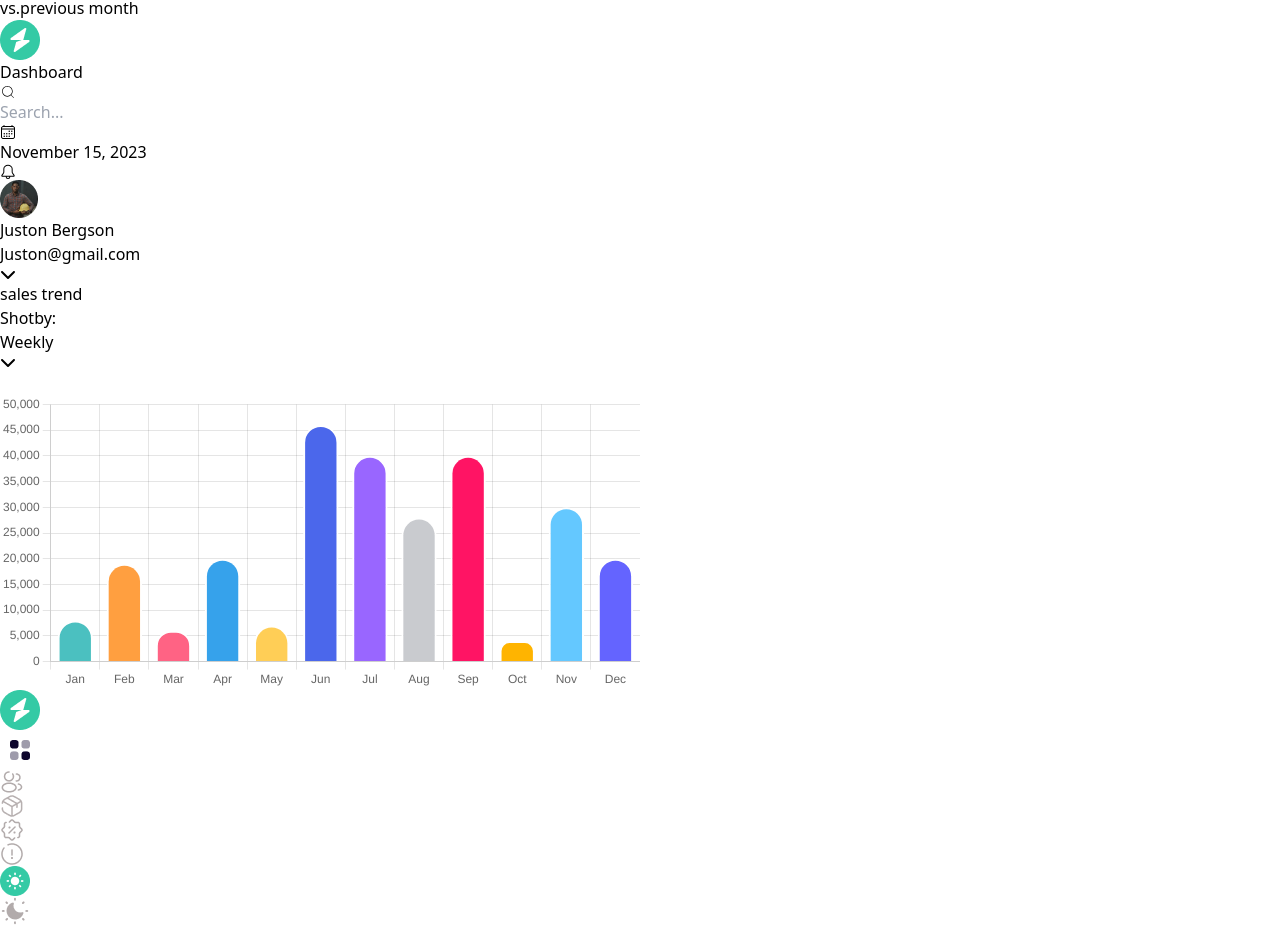
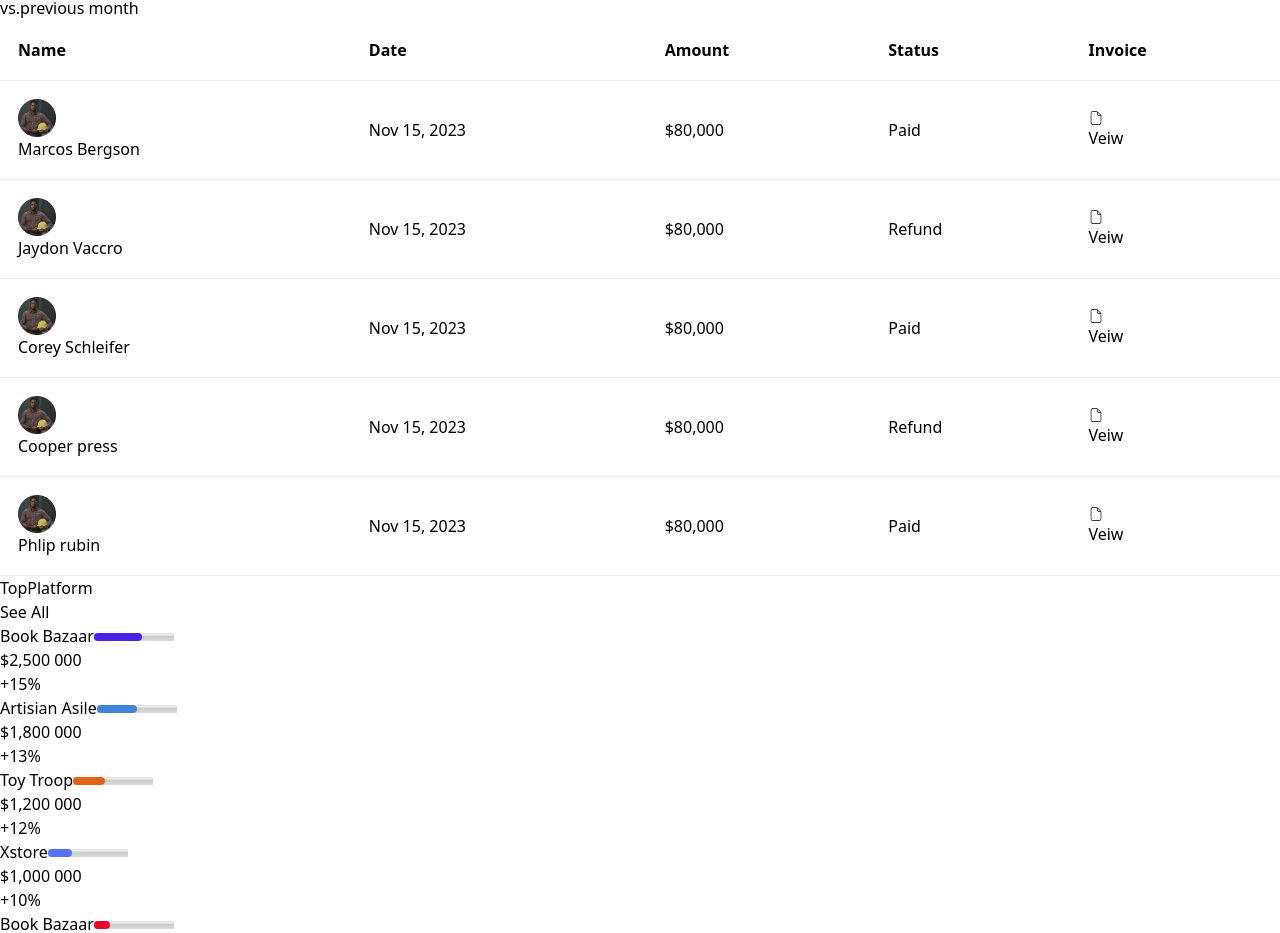
Before and after one commit to au-lex/Analytic-Dashboard, a React (Vite) app: page / in a window 1280 px wide. Shown: the part 3470-4403 px from the top of the page. Built offline with nearby package versions, Linux system fonts and the light colour scheme.

Commit message:
still responsive

```diff
--- a/src/App.css
+++ b/src/App.css
@@ -1,7 +1,8 @@
 table {
-    font-family: arial, sans-serif;
+
     border-collapse: collapse;
     width: 100%;
+
   }
 
   td, th {
--- a/src/Component/Header.jsx
+++ b/src/Component/Header.jsx
@@ -114,7 +114,7 @@ const Header = ({ chartData }) => {
         </div>
 
         <div className="sales flex flex-wrap rounded-[10px] items-center  pt-[2rem]  lg:w-[50%] w-full lg:h-[50vh]">
-    <div className="total-order lg:w-[47%] w-[45%] border shadow-sm h-[25vh] m-2 rounded-[10px]">
+    <div className="total-order lg:w-[47%] w-[45%] border shadow-sm h-[28vh] m-2 rounded-[10px]">
 
     <div className="no w-[100%] flex justify-between px-[1rem] pt-3   h-[3rem]  rounded-full  py-2">
     <div className=" w-[2rem] h-[2rem]
@@ -131,8 +131,8 @@ const Header = ({ chartData }) => {
  <h2 className='font-semibold text-[25px]'>350</h2>
  </section>
 
-        <section className="desc flex space-x-4 justify-betwee px-[1rem] pt-4">
-        <span className='flex px-2 space-x-2 bg-green-200   rounded-full '>
+        <section className="desc flex space-x-4 justify-betwee px-[1rem] pt-2">
+        <span className=' px-2 space-x-1 bg-green-200 h-[3rem] w-[3rem] rounded-full '>
 
     <div className="pt-2  w-[100%] rounded-full">
 
@@ -147,7 +147,7 @@ const Header = ({ chartData }) => {
 </section>
     </div>
 
-    <div className="total-order lg:w-[47%]  w-[45%] border shadow-sm h-[25vh] m-2 rounded-[10px]">
+    <div className="total-order lg:w-[47%]  w-[45%] border shadow-sm h-[28vh] m-2 rounded-[10px]">
 
 <div className="no w-[100%] flex justify-between px-[1rem] pt-3   h-[3rem]  rounded-full  py-2">
 <div className=" w-[2rem] h-[2rem]
@@ -165,8 +165,8 @@ const Header = ({ chartData }) => {
 <h2 className='font-semibold text-[25px]'>270</h2>
 </section>
 
-    <section className="desc flex space-x-4 justify-betwee px-[1rem] pt-4">
-    <span className='flex px-2 space-x-2 bg-red-200   rounded-full '>
+    <section className="desc flex space-x-4 justify-betwee px-[1rem] pt-2">
+    <span className=' px-2 space-x-2 bg-red-200  h-[3rem] w-[3rem]  rounded-full '>
 
 <div className="pt-2  w-[100%] rounded-full">
 
@@ -181,7 +181,7 @@ const Header = ({ chartData }) => {
 </section>
 </div>
 
-<div className="total-order lg:w-[47%]  w-[45%] border shadow-sm h-[25vh] m-2 rounded-[10px]">
+<div className="total-order lg:w-[47%]  w-[45%] border shadow-sm h-[28vh] m-2 rounded-[10px]">
 
 <div className="no w-[100%] flex justify-between px-[1rem] pt-3   h-[3rem]  rounded-full  py-2">
 <div className=" w-[2rem] h-[2rem]
@@ -198,8 +198,8 @@ const Header = ({ chartData }) => {
 <h2 className='font-semibold text-[25px]'>1,567</h2>
 </section>
 
-    <section className="desc flex space-x-4 justify-betwee px-[1rem] pt-4">
-    <span className='flex px-2 space-x-2 bg-red-200   rounded-full '>
+    <section className="desc flex space-x-4 justify-betwee px-[1rem] pt-2">
+    <span className=' px-2 space-x-2 bg-red-200  h-[3rem] w-[3rem]  rounded-full '>
 
 <div className="pt-2  w-[100%] rounded-full">
 
@@ -214,7 +214,7 @@ const Header = ({ chartData }) => {
 </section>
 </div>
 
-<div className="total-order lg:w-[47%]  w-[45%] border shadow-sm h-[25vh] m-2 rounded-[10px]">
+<div className="total-order lg:w-[47%]  w-[45%] border shadow-sm h-[28vh] m-2 rounded-[10px]">
 
     <div className="no w-[100%] flex justify-between px-[1rem] pt-3   h-[3rem]  rounded-full  py-2">
     <div className=" w-[2rem] h-[2rem]
@@ -232,16 +232,16 @@ const Header = ({ chartData }) => {
  </section>
 
         <section className="desc flex space-x-4 justify-betwee px-[1rem] pt-4">
-        <span className='flex px-2 space-x-2 bg-green-200   rounded-full '>
+        <span className=' px-2 space-x-1 bg-green-200 h-[3rem] w-[3rem] rounded-full '>
 
-    <div className="pt-2  w-[100%] rounded-full">
+   <div className="pt-2  w-[100%] rounded-full">
 
-      <img src={group} alt="" />
+     <img src={group} alt="" />
 
 
-        </div>
-        <h2 className='text-[12px] text-green-800 '>23.5%</h2>
-  </span>
+       </div>
+       <h2 className='text-[12px] text-green-800 '>23.5%</h2>
+ </span>
   <h1 className='capitalize text-[15px]  '>vs.previous month</h1>
 
 </section>
@@ -249,6 +249,219 @@ const Header = ({ chartData }) => {
 
 </div>
 
+  <div className=''>
+
+  <div className="user px-[1rem]">
+
+
+  <div class="overflow-x-auto  mt-[2rem]">
+  <table className = 'min-w-full'>
+  <tr>
+    <th className='text-slate-700  text-[15px]  font-light'>Name</th>
+    <th className='text-slate-700 text-[15px]   font-light' >Date</th>
+    <th className='text-slate-700 text-[15px]  font-light'>Amount</th>
+    <th className='text-slate-700 text-[15px]   font-light'>Status</th>
+    <th className='text-slate-700  text-[15px] font-light'>Invoice</th>
+  </tr>
+  <tr>
+    <td className='flex space-x-2'>
+    <span className='w-[40px] h-[40px]'><img className='w-full' src={profile} alt="" /></span>
+      <h1 className='   font-semibold text-slate-800 text-[15px]'>  Marcos Bergson</h1>
+    </td>
+    <td  className='text-[10px] w-full'>Nov 15, 2023</td>
+    <td className='   text-[14px] font-semibold text-slate-800'>$80,000</td>
+    <td  className='text-[14px]'>Paid</td>
+    <td className='flex space-x-1 '>
+    <span >
+
+    <CiFileOn />
+    </span>
+      <h1 className='   text-[14px]'>Veiw</h1>
+    </td>
+
+  </tr>
+  <tr>
+  <td className='flex space-x-2'>
+  <span className='w-[40px] h-[40px]'><img className='w-full' src={profile} alt="" /></span>
+      <h1 className='   font-semibold text-slate-800 text-[15px]'> Jaydon Vaccro</h1>
+    </td>
+
+    <td  className='text-[10px]'>Nov 15, 2023</td>
+    <td className='   text-[14px] font-semibold text-slate-800'>$80,000</td>
+    <td  className='text-[14px]'>Refund</td>
+    <td className='flex space-x-1 '>
+    <span >
+
+    <CiFileOn />
+    </span>
+      <h1 className='   text-[14px]'>Veiw</h1>
+    </td>
+  </tr>
+  <tr>
+  <td className='flex space-x-2'>
+  <span className='w-[40px] h-[40px]'><img className='w-full' src={profile} alt="" /></span>
+      <h1 className='  font-semibold text-slate-800 text-[15px]'>Corey Schleifer</h1>
+    </td>
+
+    <td  className='text-[10px]'>Nov 15, 2023</td>
+    <td className='   text-[14px] font-semibold text-slate-800'>$80,000</td>
+    <td  className='text-[14px]'>Paid</td>
+    <td className='flex space-x-1 '>
+    <span >
+
+    <CiFileOn />
+    </span>
+      <h1 className='   text-[14px]'>Veiw</h1>
+    </td>
+  </tr>
+  <tr>
+  <td className='flex space-x-2'>
+      <span className='w-[40px] h-[40px]'><img className='w-full' src={profile} alt="" /></span>
+      <h1 className='  font-semibold text-slate-800 text-[15px]'> Cooper press</h1>
+    </td>
+
+    <td  className='text-[10px]'>Nov 15, 2023</td>
+    <td className='   text-[14px] font-semibold text-slate-800'>$80,000</td>
+    <td  className='text-[14px]'>Refund</td>
+    <td className='flex space-x-1 '>
+    <span >
+
+    <CiFileOn />
+    </span>
+      <h1 className='   text-[14px]'>Veiw</h1>
+    </td>
+  </tr>
+  <tr>
+  <td className='flex space-x-2'>
+  <span className='w-[40px] h-[40px]'><img className='w-full' src={profile} alt="" /></span>
+      <h1 className='  font-semibold text-slate-800 text-[15px]'> Phlip rubin</h1>
+    </td>
+
+    <td  className='text-[10px]'>Nov 15, 2023</td>
+    <td className='   text-[14px] font-semibold text-slate-800'>$80,000</td>
+    <td className='text-[14px]'>Paid</td>
+    <td className='flex space-x-1 '>
+    <span >
+
+    <CiFileOn />
+    </span>
+      <h1 className='   text-[14px]'>Veiw</h1>
+    </td>
+  </tr>
+
+</table>
+</div>
+</div>
+<section className="tabC px-[.5rem]">
+
+
+<div className="sales flex flex-wrap  rounded-[10px] mt-[2rem]  items-center w-[100%]  h-[50vh]">
+    <div className="total-order w-[100%] border shadow-sm px-[1rem]  mt-2  rounded-[10px]">
+
+    <section className="desc flex justify-between  pt-4 mb-4">
+  <h1 className='capitalize  font-semibold'>TopPlatform </h1>
+  <span className='flex '>
+    <h2 className='text-green-400 font-semibold'>See All</h2>
+
+  </span>
+
+
+</section>
+
+
+<div>
+
+
+
+
+
+
+<span>
+ <label className='block font-semibold' htmlFor="">Book Bazaar</label>
+<meter className='w-full h-[1.5rem]' id="diskE" value="6" min="0" max="10" low="9"></meter>
+<section className="desc flex justify-between pt-2">
+  <h1 className='capitalize  '>$2,500 000 </h1>
+  <span className='flex '>
+    <h2 className=''>+15%</h2>
+
+  </span>
+
+
+</section>
+
+</span>
+
+
+<span>
+ <label className='block font-semibold' htmlFor="">Artisian Asile</label>
+<meter className='w-full h-[1.5rem] ' id="diskA" value="5" min="0" max="10" low="9"></meter>
+<section className="desc flex justify-between pt-2">
+  <h1 className='capitalize  '>$1,800 000 </h1>
+  <span className='flex '>
+    <h2 className=''>+13%</h2>
+
+  </span>
+
+
+</section>
+
+</span>
+
+
+<span>
+ <label className='block font-semibold' htmlFor="">Toy Troop</label>
+<meter className='w-full h-[1.5rem]' id="diskB" value="4" min="0" max="10" low="9"></meter>
+<section className="desc flex justify-between pt-2">
+  <h1 className='capitalize  '>$1,200 000 </h1>
+  <span className='flex '>
+    <h2 className=''>+12%</h2>
+
+  </span>
+
+
+</section>
+
+</span>
+
+
+<span>
+ <label className='block font-semibold' htmlFor="">Xstore</label>
+<meter className='w-full h-[1.5rem]' id="diskC" value="3" min="0" max="10" low="9"></meter>
+<section className="desc flex justify-between pt-2">
+  <h1 className='capitalize  '>$1,000 000 </h1>
+  <span className='flex '>
+    <h2 className=''>+10%</h2>
+
+  </span>
+
+
+</section>
+
+</span>
+
+<span>
+ <label className='block font-semibold' htmlFor="">Book Bazaar</label>
+<meter className='w-full h-[1.5rem]' id="diskD" value="2" min="0" max="10" low="9"></meter>
+<section className="desc flex justify-between pt-2">
+  <h1 className='capitalize  '>$800 000 </h1>
+  <span className='flex '>
+    <h2 className=''>+8%</h2>
+
+  </span>
+
+
+</section>
+
+</span>
+
+
+
+</div>
+    </div>
+
+</div>
+</section>
+</div>
 </section>
 
 
@@ -307,30 +520,6 @@ const Header = ({ chartData }) => {
     </div>
 
 
- <div className="sales border shadow-sm w-full lg:w-[60%] rounded-[10px] h-[52vh] mt-2">
-<section className="desc flex justify-between px-[1rem] pt-1">
-  <h1 className='capitalize  font-semibold'>sales trend</h1>
-  <span className='flex '>
-    <h2 className='mr-2'>Shotby:</h2>
-    <div className=" flex   space-x-4 shadow-sm border  px-2 py-1 w-[60%] rounded-full">
-
-      <div className="">
-        <h2 className='text-[12px]  '>Weekly</h2>
-
-      </div>
-      <div className="pt-1">
-
-      <FaChevronDown className='text-slate-600 text-[12px]'  />
-      </div>
-        </div>
-  </span>
-</section>
-
-<div className='  w-full flex px-[1rem] justify-center'>
-
-<Chart chartData={chartData} />
-</div>
-        </div>
 {/* herro */}
     <section className="hero flex">
 
@@ -559,7 +748,7 @@ const Header = ({ chartData }) => {
 
 
 
-       <div className='dash-Container flex-wrap flex  w-full justify-between lg:space-x-6 mb-[2rem]'>
+       <div className='dash-Container  flex  w-full justify-between lg:space-x-6 mb-[2rem]'>
 
         <div className="sales border shadow-sm  b-red-500 lg:w-[60%] w-full  rounded-[10px] lg:h-[70vh] mt-2">
 <section className="desc flex justify-between px-[1.5rem] pt-4">
```
